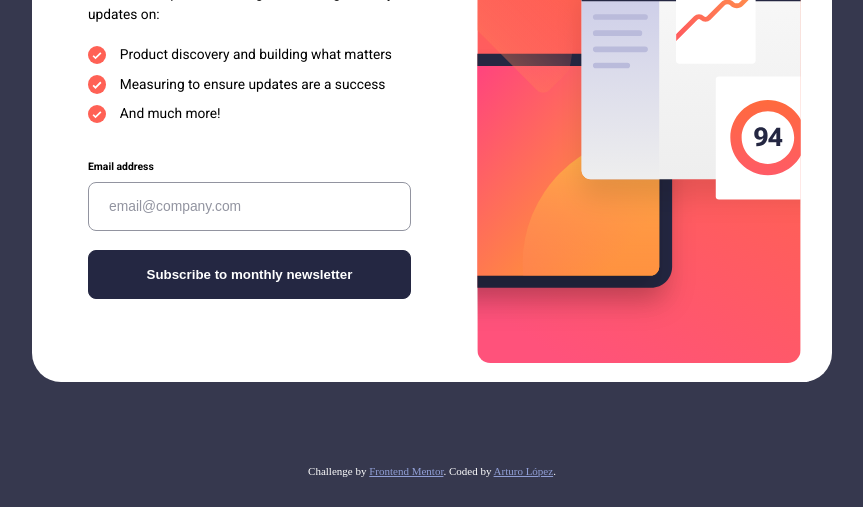
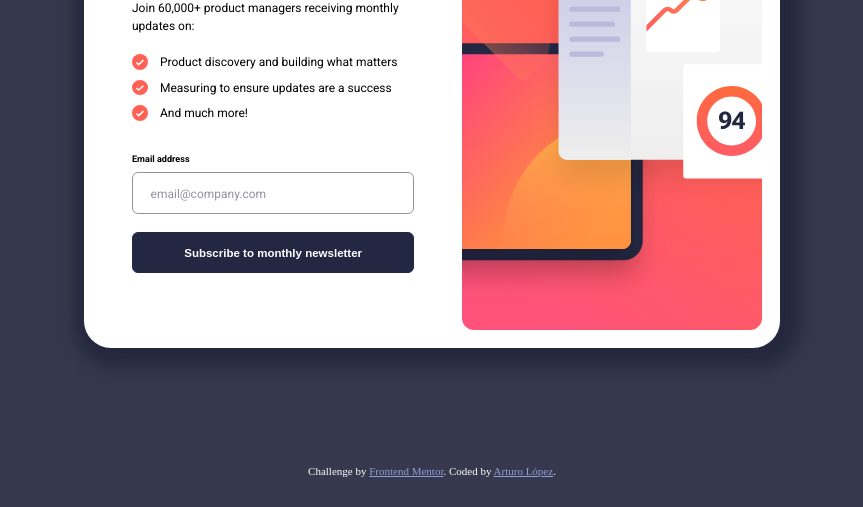
Before and after one commit to ArturoFLR/sign-up-form, a website built with Vite: page index.html in a window 1280 px wide. Shown: the part 293-800 px from the top of the page, without its empty margins (208-1071 px from the left). Built offline with nearby package versions, Linux system fonts and the light colour scheme.

Commit message:
Main Component with 1440px Styles

```diff
--- a/index.html
+++ b/index.html
@@ -9,13 +9,12 @@
   </head>
   <body>
 
-	<main class="main_container">
+	<main class="main_container visible">
 
 		<div class="main_text_container">
-			<div>
-				<h1 class="header">Stay updated!</h1>
-				<p class="main_paragraph">Join 60,000+ product managers receiving monthly updates on:</p>
-			</div>
+
+			<h1 class="header">Stay updated!</h1>
+			<p class="main_paragraph">Join 60,000+ product managers receiving monthly updates on:</p>
 
 			<div class="bullets">
 				<img src="/img/icon-list.svg" alt="Check Icon">
@@ -27,16 +26,16 @@
 			</div>
 
 			<div class="label_error">
-				<p class="main_label">Email address</p>
-				<p class="main_error">Valid email required</p>
+				<p class="label">Email address</p>
+				<p class="error">Valid email required</p>
 			</div>
 
-			<div>
-				<form>
-					<input class="main_input" type="email" placeholder="email@company.com" required>
-					<button class="main_button" type="submit">Subscribe to monthly newsletter</button>
-				</form>
-			</div>
+
+			<form novalidate>
+				<input class="input" type="email" placeholder="email@company.com" required>
+				<button class="button" type="submit">Subscribe to monthly newsletter</button>
+			</form>
+
 		</div>
 
 		<div class="main_img_container">
@@ -49,6 +48,11 @@
 
 	</main>
 
+	<div class="message hidden">
+
+
+	</div>
+
 	<div class="attribution">
 		Challenge by <a href="https://www.frontendmentor.io?ref=challenge" target="_blank">Frontend Mentor</a>.
 		Coded by <a href="#">Arturo López</a>.
--- a/src/css/main.scss
+++ b/src/css/main.scss
@@ -3,9 +3,6 @@
 
 /// Fonts
 $main-font: 'Roboto', sans-serif;
-$main-font-size: 1rem;
-$light-weight: 400;
-$heavy-weight: 700;
 
 // Colors
 $Tomato: hsl(4, 100%, 67%);
@@ -23,27 +20,36 @@ body {
 	background-color: $Background-Body;
 }
 
+.visible {
+	display: block;
+}
+
+.hidden {
+	display: none;
+}
+
 .main_container {
 	display: flex;
-	width: 800px;
-	height: 550px;
+	width: 696px;
+	height: 481px;
 	background-color: $Background-Containers;
-	border-radius: 29px;
+	border-radius: 27px;
 	font-family: $main-font;
 	font-weight: 400;
 	overflow: hidden;
+	box-shadow: 5px 5px 15px 15px hsla(235, 32%, 15%, 0.551);
 }
 
 .main_text_container {
 	width: 60%;
-	padding: 5.15rem 3.5rem 0rem 3.5rem;
-	font-size: 0.86rem;
+	padding: 4.5rem 3rem 0rem 3rem;
+	font-size: 0.75rem;
 
 	.header {
-		font-size: 3rem;
+		font-size: 2.62rem;
 		font-weight: 700;
 		color: $Buttons-Idle;
-		margin-bottom: 1.3rem;
+		margin-bottom: 1.15rem;
 	}
 
 	.main_paragraph {
@@ -54,12 +60,12 @@ body {
 		display: flex;
 		flex-wrap: wrap;
 		align-items: center;
-		row-gap: 0.7rem;
-		margin: 1.35rem 0rem 2.4rem 0rem;
+		row-gap: 0.6rem;
+		margin: 1.2rem 0rem 2.1rem 0rem;
 
 		img {
 			width: 5.65%;
-			margin-right: 0.85rem;
+			margin-right: 0.75rem;
 		}
 
 		p {
@@ -71,41 +77,66 @@ body {
 		display: flex;
 		justify-content: space-between;
 
-		.main_label {
-			font-size: 0.65rem;
+		.label {
+			font-size: 0.57rem;
 			font-weight: 700;
 		}
 
-		.main_error {
-			font-size: 0.7rem;
+		.error {
+			font-size: 0.6rem;
 			font-weight: 700;
 			color: $Tomato;
 			visibility: hidden;
 		}
 	}
 
-	.main_input {
+	.input {
 		width: 100%;
-		padding: 1rem 1.25rem;
+		padding: 0.79rem 1.1rem;
 		border: 1px solid $Input;
-		border-radius: 8px;
+		border-radius: 6px;
 		color: $Input;
-		margin: 0.55rem 0rem 1.2rem 0rem;
+		margin: 0.5rem 0rem 1.1rem 0rem;
 
 		&::placeholder {
-			font-size: 0.865rem;
+			font-size: 0.75rem;
+			font-family: $main-font;
 			color: $Input;
+		}
+
+		&:hover {
+			cursor: pointer;
+			border: 1px solid black;
+			color: black;
+		}
+
+		&:focus {
+			outline: none;
+			border: 1px solid black;
+			color: black;
 		}
 	}
 
-	.main_button {
+	.button {
 		background-color: $Buttons-Idle;
 		width: 100%;
-		padding: 1rem;
-		border-radius: 8px;
+		padding: 0.85rem;
+		border-radius: 6px;
 		border: 1px solid $Buttons-Idle;
 		color: white;
 		font-weight: 700;
+		font-size: 0.72rem;
+
+		&:hover {
+			background-image: linear-gradient(to right, rgb(240, 85, 121), rgb(250, 99, 53));
+			box-shadow: 1px 6px 20px rgba(250, 99, 53, 0.69);
+			cursor: pointer;
+		}
+
+		&:active {
+			transform: translate(1px, 2px);
+			box-shadow: 1px 6px 10px rgba(250, 99, 53, 0.69);
+		}
 	}
 }
 
@@ -116,7 +147,7 @@ body {
 	.main_img {
 		width: 100%;
 		height: 100%;
-		padding: 3.2rem 1.3rem 1.2rem 0rem;
+		padding: 1rem 1.1rem 1rem 0rem;
 	}
 }
 
```
